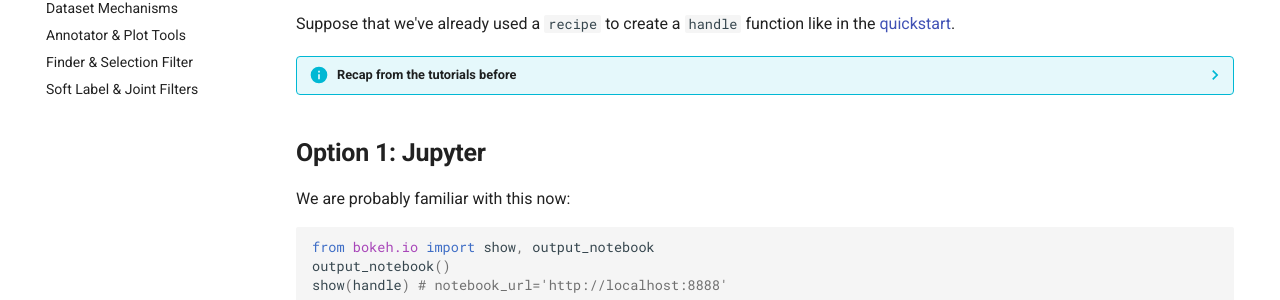
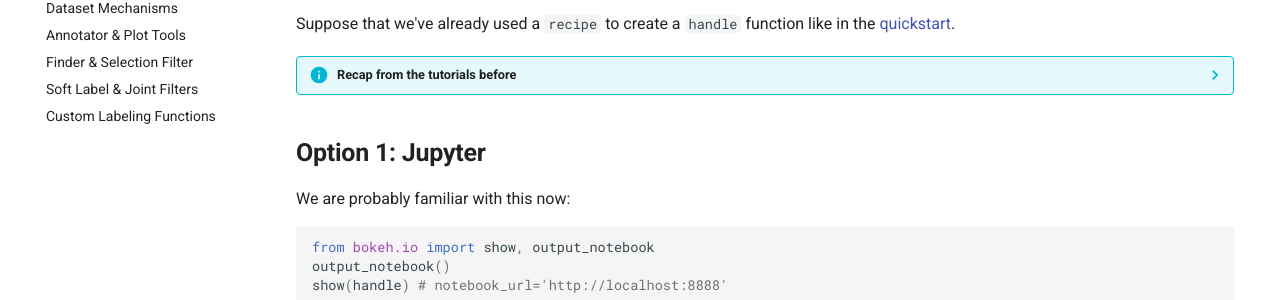
Before and after one commit to phurwicz/hover, an MkDocs documentation site: the page built from docs/pages/tutorial/t2-bokeh-app.md, in a window 1280 px wide. Shown: the part 375-675 px from the top of the page. Built offline with MkDocs 1.6.1 and Material for MkDocs 9.7.7, drawn with Linux system fonts in a browser that asks for light colours; emoji names are drawn with the system emoji font; comment, search, counter and statistics services are not loaded.

Commit message:
Docs tutorial: added Snorkel tutorial to navigation

```diff
--- a/mkdocs.yml
+++ b/mkdocs.yml
@@ -28,6 +28,7 @@ nav:
         - 'Annotator & Plot Tools': 'pages/tutorial/t4-annotator-dataset-interaction.md'
         - 'Finder & Selection Filter': 'pages/tutorial/t5-finder-filter.md'
         - 'Soft Label & Joint Filters': 'pages/tutorial/t6-softlabel-joint-filter.md'
+        - 'Custom Labeling Functions': 'pages/tutorial/t7-snorkel-improvise-rules.md'
     - 'Topics':
         - 'Data Type: Image': 'pages/topics/datatype-image.md'
         - 'Data Type: Audio': 'pages/topics/datatype-audio.md'
```
